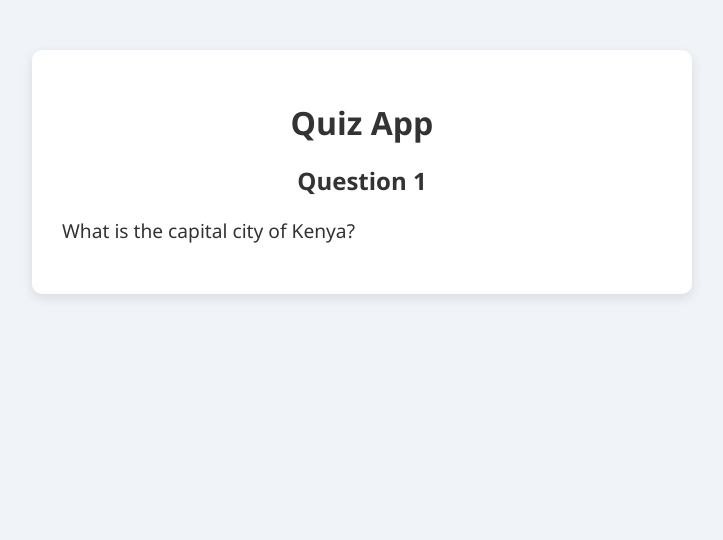
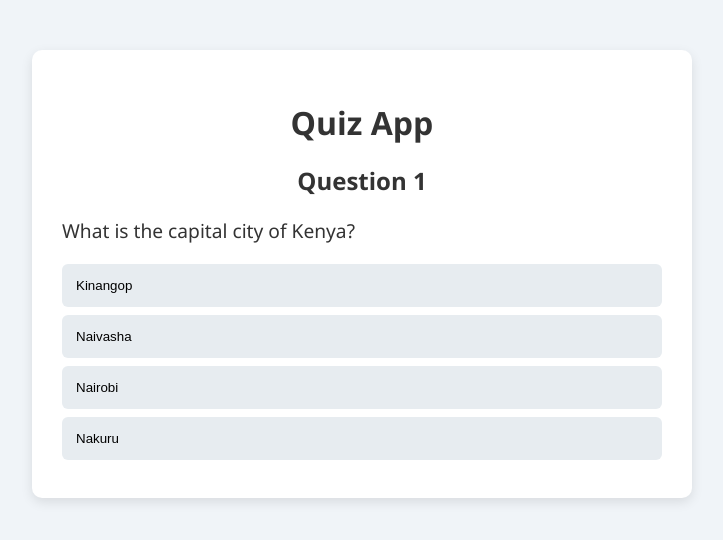
Before and after one commit to Ndungu-Jn/Quiz-App-React, a React (Vite) app: page / in a window 1280 px wide. Shown: the top 540 px of the page, without its empty margins (278-1001 px from the left). Built offline with nearby package versions, Linux system fonts and the light colour scheme.

Commit message:
Mapped options from a list and displayed them.

```diff
--- a/src/components/quiz.jsx
+++ b/src/components/quiz.jsx
@@ -21,6 +21,10 @@ function Quiz() {
     <div>
       <h2>Question 1</h2>
       <p className="question">{questionBank[0].question}</p>
+
+      {questionBank[0].options.map((option) => (
+        <button className="option">{option}</button>
+      ))}
     </div>
   );
 }
```
